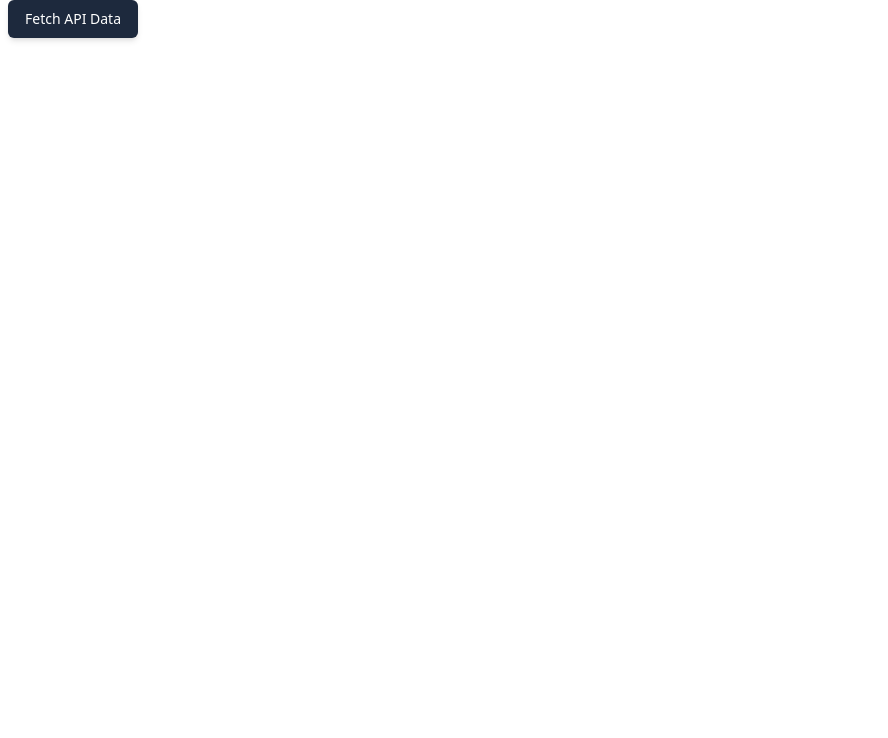
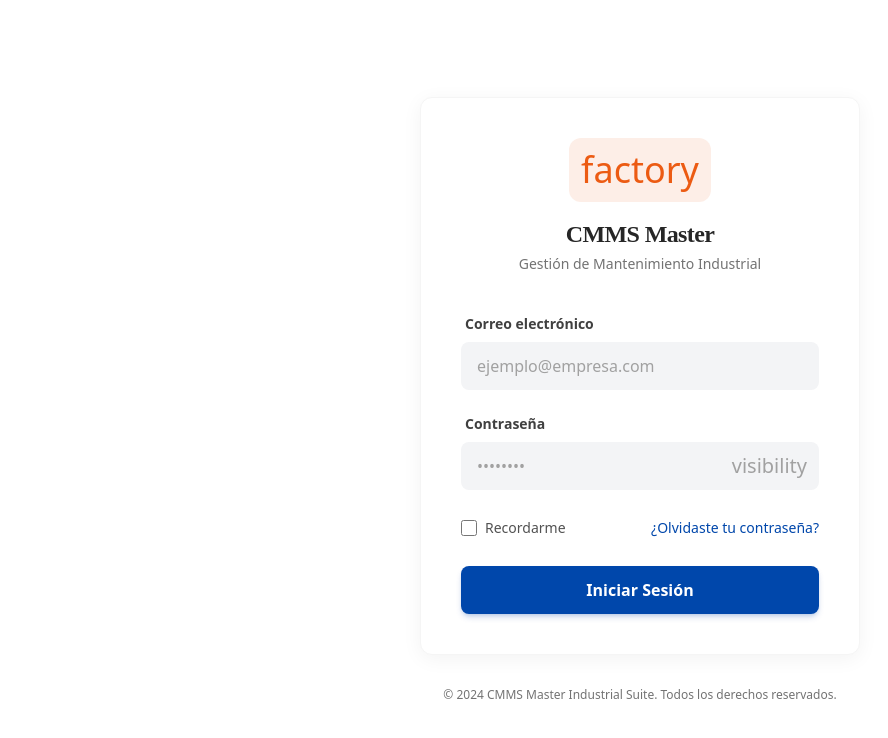
Before and after one commit to dimtha01/mantenimiento, a React (Vite) app in the folder apps/client/: page / in a window 1280 px wide. Shown: the top 738 px of the page, without its empty margins (0-888 px from the left). Built offline with nearby package versions, Linux system fonts and the light colour scheme.

Commit message:
Integracion de api/auth correctamente

```diff
--- a/apps/client/src/App.jsx
+++ b/apps/client/src/App.jsx
@@ -1,6 +1,5 @@
 import { Routes, Route } from 'react-router-dom';
 import { MainLayout } from './layout/MainLayout';
-import { HomePage } from './pages/HomePage';
 
 export const App = () => {
   return (
--- a/apps/client/src/layout/MainLayout.jsx
+++ b/apps/client/src/layout/MainLayout.jsx
@@ -2,7 +2,7 @@ import { Outlet } from 'react-router-dom';
 
 export const MainLayout = () => {
   return (
-    <div className="flex h-screen">
+    <div>
       <main>
         <Outlet />
       </main>
--- a/apps/client/src/pages/HomePage.jsx
+++ /dev/null
@@ -1,11 +0,0 @@
-export const HomePage = () => {
-    return (
-        <div>
-            <button className="rounded-md bg-slate-800 py-2 px-4 border border-transparent text-center text-sm text-white transition-all shadow-md hover:shadow-lg focus:bg-slate-700 focus:shadow-none active:bg-slate-700 hover:bg-slate-700 active:shadow-none disabled:pointer-events-none disabled:opacity-50 disabled:shadow-none ml-2" onClick={() => fetch('/api').then(res => res.json()).then(data => {
-                console.log(data);
-            })}>
-                Fetch API Data
-            </button>
-        </div>
-    );
-}
--- /dev/null
+++ b/apps/client/src/pages/LoginPage.jsx
@@ -0,0 +1,161 @@
+import { useState } from 'react';
+
+export const LoginPage = () => {
+  const [formData, setFormData] = useState({
+    email: '',
+    password: '',
+    remember: false,
+  });
+  const [showPassword, setShowPassword] = useState(false);
+
+  const handleChange = (e) => {
+    const { name, value, type, checked } = e.target;
+    setFormData(prev => ({
+      ...prev,
+      [name]: type === 'checkbox' ? checked : value,
+    }));
+  };
+
+  const handleSubmit = async (e) => {
+    e.preventDefault();
+    const res = await fetch('/api/auth/login', {
+      method: 'POST',
+      headers: {
+        'Content-Type': 'application/json',
+      },
+      body: JSON.stringify({ email: formData.email, password: formData.password }),
+    })
+
+    const data = await res.json().catch(() => ({}));
+
+    if (!res.ok) {
+      alert('Login error: ' + data.error);
+      return;
+    }
+
+    alert('Login OK: ' + data.token); // { token, user }
+  };
+
+  return (
+    <>
+      <div className="bg-white min-h-screen flex items-center justify-center p-4">
+        {/* Main Container */}
+        <div className="w-full max-w-[440px]">
+          {/* Login Card */}
+          <div className="bg-white rounded-xl shadow-[0_4px_20px_rgba(0,0,0,0.05)] p-8 md:p-10 border border-neutral-100">
+            {/* Logo Section */}
+            <div className="flex flex-col items-center mb-10">
+              <div className="bg-[#ec5b13]/10 p-3 rounded-xl mb-4">
+                <span className="material-symbols-outlined text-[#ec5b13] text-4xl">
+                  factory
+                </span>
+              </div>
+              <h1 className="text-2xl font-bold text-neutral-800 tracking-tight font-['Public_Sans']">
+                CMMS Master
+              </h1>
+              <p className="text-neutral-500 text-sm mt-1">
+                Gestión de Mantenimiento Industrial
+              </p>
+            </div>
+
+            {/* Login Form */}
+            <form onSubmit={handleSubmit} className="space-y-6">
+              {/* Email Input */}
+              <div className="space-y-2">
+                <label
+                  htmlFor="email"
+                  className="text-sm font-semibold text-neutral-700 ml-1 block"
+                >
+                  Correo electrónico
+                </label>
+                <div className="relative">
+                  <input
+                    type="email"
+                    id="email"
+                    name="email"
+                    value={formData.email}
+                    onChange={handleChange}
+                    placeholder="ejemplo@empresa.com"
+                    required
+                    className="w-full h-12 px-4 bg-[#F3F4F6] border-0 rounded-lg text-neutral-800 placeholder:text-neutral-400 focus:ring-0 focus:outline-none focus:shadow-none focus:bg-[#E5E7EB] transition-colors duration-200"
+                  />
+                </div>
+              </div>
+
+              {/* Password Input */}
+              <div className="space-y-2">
+                <div className="flex justify-between items-center ml-1">
+                  <label
+                    htmlFor="password"
+                    className="text-sm font-semibold text-neutral-700 block"
+                  >
+                    Contraseña
+                  </label>
+                </div>
+                <div className="relative group">
+                  <input
+                    type={showPassword ? 'text' : 'password'}
+                    id="password"
+                    name="password"
+                    value={formData.password}
+                    onChange={handleChange}
+                    placeholder="••••••••"
+                    required
+                    className="w-full h-12 px-4 pr-12 bg-[#F3F4F6] border-0 rounded-lg text-neutral-800 placeholder:text-neutral-400 focus:ring-0 focus:outline-none focus:shadow-none focus:bg-[#E5E7EB] transition-colors duration-200"
+                  />
+                  <button
+                    type="button"
+                    onClick={() => setShowPassword(!showPassword)}
+                    className="absolute right-3 top-1/2 -translate-y-1/2 text-neutral-400 hover:text-neutral-600 transition-colors focus:outline-none"
+                    aria-label={showPassword ? 'Ocultar contraseña' : 'Mostrar contraseña'}
+                  >
+                    <span className="material-symbols-outlined text-[20px] select-none">
+                      {showPassword ? 'visibility_off' : 'visibility'}
+                    </span>
+                  </button>
+                </div>
+              </div>
+
+              {/* Remember Me & Forgot Password */}
+              <div className="flex items-center justify-between text-sm py-1">
+                <label className="flex items-center space-x-2 cursor-pointer group">
+                  <input
+                    type="checkbox"
+                    name="remember"
+                    checked={formData.remember}
+                    onChange={handleChange}
+                    className="w-4 h-4 rounded border-neutral-300 text-[#ec5b13] focus:ring-[#ec5b13]/20 focus:ring-2 focus:ring-offset-0 transition-all cursor-pointer"
+                  />
+                  <span className="text-neutral-600 group-hover:text-neutral-800 transition-colors select-none">
+                    Recordarme
+                  </span>
+                </label>
+                <a
+                  href="#"
+                  className="text-[#0047AB] font-medium hover:underline transition-all focus:outline-none focus:underline"
+                >
+                  ¿Olvidaste tu contraseña?
+                </a>
+              </div>
+
+              {/* Submit Button */}
+              <button
+                type="submit"
+                className="w-full h-12 bg-[#0047AB] hover:bg-[#003d96] text-white font-bold rounded-lg shadow-md shadow-[#0047AB]/20 transition-all active:scale-[0.98] focus:outline-none focus:ring-2 focus:ring-[#0047AB]/50 focus:ring-offset-2 flex items-center justify-center gap-2"
+              >
+                Iniciar Sesión
+              </button>
+            </form>
+          </div>
+
+          {/* Footer Info */}
+          <div className="mt-8 text-center space-y-4">
+            <p className="text-neutral-500 text-xs">
+              © 2024 CMMS Master Industrial Suite. Todos los derechos reservados.
+            </p>
+          </div>
+        </div>
+      </div>
+    </>
+  );
+};
--- a/apps/client/src/routes/index.jsx
+++ b/apps/client/src/routes/index.jsx
@@ -1,7 +1,7 @@
 import { createBrowserRouter } from "react-router-dom";
 import { MainLayout } from "../layout/MainLayout";
 import { ErrorPage } from "../pages/ErrorPage";
-import { HomePage } from "../pages/HomePage";
+import { LoginPage } from "../pages/LoginPage";
 
 export const router = createBrowserRouter([
     {
@@ -11,7 +11,7 @@ export const router = createBrowserRouter([
         children: [
             {
                 path: "/",
-                element: <HomePage />,
+                element: <LoginPage />,
             }
         ],
     },
```
